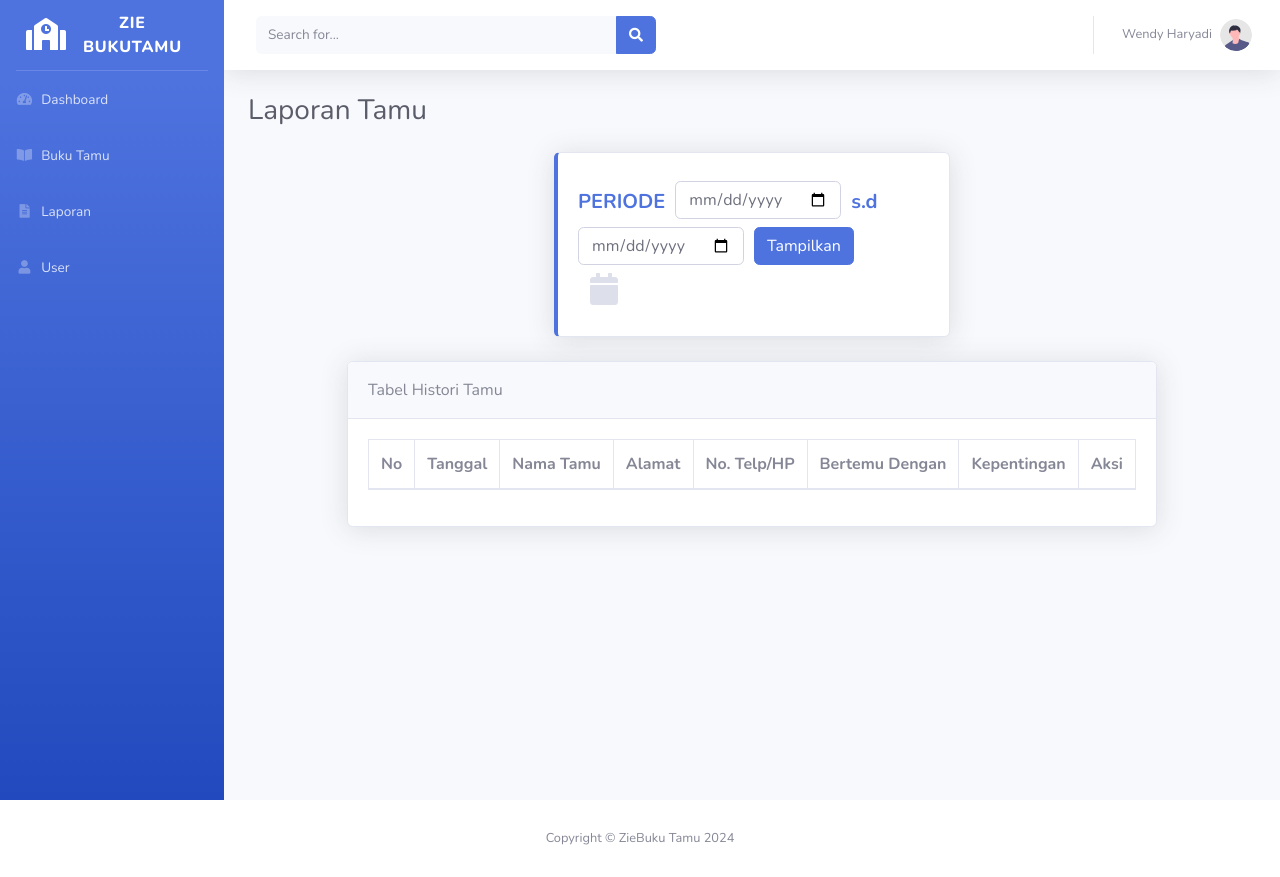
After one commit to HarIwn/BukuTamu, a PHP site: page /laporan.php in a window 1280 px wide. The commit adds this page. Run offline with PHP 8.4, Linux system fonts and the light colour scheme; lists and menus that the app fills with data are empty.

Commit message:
menambahkan halaman laporan dan fitur tampil laporan

```diff
--- a/buku-tamu.php
+++ b/buku-tamu.php
@@ -106,10 +106,6 @@ include_once('templates/header.php');
                                     <button type="submit" name="simpan" class="btn btn-primary">Simpan</button>
                                 </div>
                             </form>
-                        </div>
-                        <div class="modal-footer">
-                            <button type="button" class="btn btn-secondary" data-dismiss="modal">Close</button>
-                            <button type="button" class="btn btn-primary">Save changes</button>
                         </div>
                     </div>
                 </div>
--- a/edit-tamu.php
+++ b/edit-tamu.php
@@ -26,9 +26,9 @@ include_once('templates/header.php');
             <?php
         } else {
             ?>
-            <div class="alert alert-danger" role="alert">
+<!--             <div class="alert alert-danger" role="alert">
                 Data gagal diubah!
-            </div>
+            </div> -->
             <?php
         }
     }
--- a/edit-user.php
+++ b/edit-user.php
@@ -66,7 +66,7 @@ include_once('templates/header.php');
                 </div>
             </div>
             <div class="modal-footer">
-                <a type="button" class="btn btn-danger btn-icon-split" href="buku-user.php">
+                <a type="button" class="btn btn-danger btn-icon-split" href="users.php">
                     <span class="icon text-white-50">
                         <i class="fas fa-chevron-circle-left"></i>
                     </span>
--- a/function.php
+++ b/function.php
@@ -43,9 +43,15 @@ function tambah_tamu($data)
         return 0;
     }
 }
+
 function tambah_user($data)
 {
     global $koneksi;
+
+    if (!isset($data["username"]) || !isset($data["user_role"])) {
+        echo '<div class="alert alert-danger" role="alert">Error: Tidak ada username dan user_role</div>';
+        return 0;
+    }
 
     $kode = mysqli_real_escape_string($koneksi, $data["id_user"]);
     $username = mysqli_real_escape_string($koneksi, $data["username"]);
@@ -54,8 +60,17 @@ function tambah_user($data)
 
     // Enkripsi password dengan password_hash
     $password_hash = password_hash($password, PASSWORD_DEFAULT);
+
+    // Cek apakah kode sudah ada di database
+    $query = "SELECT * FROM users WHERE id_user = '$kode'";
+    $result = mysqli_query($koneksi, $query);
+    if (mysqli_num_rows($result) > 0) {
+        echo "Error: Kode '$kode' sudah ada di database.";
+        return 0;
+    }
+
+
     $query = "INSERT INTO users VALUES ('$kode','$username','$password_hash','$user_role')";
-
     if (mysqli_query($koneksi, $query)) {
         return mysqli_affected_rows($koneksi);
     } else {
@@ -133,4 +148,20 @@ function ubah_user($data)
 
 }
 
+function ganti_password($data)
+{
+    global $koneksi;
+    $kode = htmlspecialchars($data["id_user"]);
+    $password = htmlspecialchars($data["password"]);
+    $password_hash = password_hash($password, PASSWORD_DEFAULT);
+
+    $query = "UPDATE users SET
+        password = '$password_hash'
+        WHERE id_user = '$kode'";
+
+    mysqli_query($koneksi, $query);
+
+    return mysqli_affected_rows($koneksi);
+}
+
 ?>
--- /dev/null
+++ b/laporan.php
@@ -0,0 +1,117 @@
+<?php
+include_once('templates/header.php');
+require_once('function.php');
+?>
+
+<!-- Begin Page Content -->
+<div class="container-fluid">
+
+    <!-- Page Heading -->
+    <h1 class="h3 mb-4 text-gray-800">Laporan Tamu</h1>
+    <!-- Periode Select -->
+    <div class="row mx-auto d-flex justify-content-center">
+        <!--Periode Awal -->
+        <div class="col-xl-5 col-md-6 mb-4">
+            <div class="card border-left-primary shadow h-100 py-2">
+                <div class="card-body">
+                    <div class="row no-gutters align-items-center">
+                        <div class="col mr-2">
+                            <div class="h5 mb-0 font-weight-bold text-gray-800">
+                                <form method="post" action="">
+                                    <div class="form-row align-items-center">
+                                        <div class="col-auto">
+                                            <div class="font-weight-bold text-primary text-uppercase mb-1">Periode</div>
+                                        </div>
+                                        <div class="col-auto">
+                                            <input type="date" class="form-control mb-2" id="p_awal" name="p_awal"
+                                                required>
+                                        </div>
+                                        <div class="col-auto">
+                                            <div class="font-weight-bold text-primary mb-1">s.d</div>
+                                        </div>
+                                        <div class="col-auto">
+                                            <input type="date" class="form-control mb-2" id="p_akhir" name="p_akhir"
+                                                required>
+                                        </div>
+                                        <div class="col-auto">
+                                            <button type="submit" name="tampilkan"
+                                                class="btn btn-primary mb-2">Tampilkan</button>
+                                        </div>
+                                </form>
+                            </div>
+                        </div>
+                        <div class="col-auto">
+                            <i class="fas fa-calendar fa-2x text-gray-300"></i>
+                        </div>
+                    </div>
+                </div>
+            </div>
+        </div>
+    </div>
+    <!-- -->
+    <div class="card shadow mb-4">
+        <div class="card-header py-3">
+            <span class="text">Tabel Histori Tamu</span>
+        </div>
+        <div class="card-body">
+            <div class="table-responsive">
+                <table class="table table-bordered" id="dataTable" width="100%" cellspacing="0">
+                    <thead>
+                        <tr>
+                            <th>No</th>
+                            <th>Tanggal</th>
+                            <th>Nama Tamu</th>
+                            <th>Alamat</th>
+                            <th>No. Telp/HP</th>
+                            <th>Bertemu Dengan</th>
+                            <th>Kepentingan</th>
+                            <th>Aksi</th>
+                        </tr>
+                    </thead>
+                    <tbody>
+                        <?php
+                        if (isset($_POST['tampilkan'])) {
+                            $p_awal = $_POST['p_awal'];
+                            $p_akhir = $_POST['p_akhir'];
+                            // penomoran auto-increment
+                            $no = 1;
+                            //query untuk memanggil semua data buku dari tabel buku_tamu
+                            $buku_tamu = query("SELECT * FROM buku_tamu WHERE tanggal BETWEEN '$p_awal' AND '$p_akhir' ");
+                            foreach ($buku_tamu as $tamu): ?>
+                                <tr>
+                                    <td><?= $no++ ?></td>
+                                    <td><?= $tamu['tanggal'] ?></td>
+                                    <td><?= $tamu['nama_tamu'] ?></td>
+                                    <td><?= $tamu['alamat'] ?> TEsT</td>
+                                    <td><?= $tamu['no_hp'] ?></td>
+                                    <td><?= $tamu['bertemu'] ?></td>
+                                    <td><?= $tamu['kepentingan'] ?></td>
+                                    <td>
+                                        <a class="btn btn-success" href="edit-tamu.php?id=<?= $tamu['id_tamu'] ?>">Ubah</a>
+                                        <a onclick="return confirm('Apakah anda yakin ingin menghapus data ini?');"
+                                            class="btn btn-danger" href="hapus-tamu.php?id=<?= $tamu['id_tamu'] ?>">Hapus</a>
+                                    </td>
+                                </tr>
+                            <?php endforeach; ?>
+                        <?php } ?>
+                    </tbody>
+
+                </table>
+            </div>
+        </div>
+    </div>
+</div>
+
+
+
+</div>
+
+</div>
+
+</div>
+</div>
+<!-- /.container-fluid -->
+
+<?php
+include_once('templates/footer.php');
+?>
--- a/templates/footer.php
+++ b/templates/footer.php
@@ -50,13 +50,22 @@
 <!-- Custom scripts for all pages-->
 <script src="src/js/sb-admin-2.min.js"></script>
 <script>
+    // Auto Hide Notification
     $(document).ready(function () {
         window.setTimeout(function () {
             $(".alert").fadeTo(500, 0).slideUp(500, function () {
                 $(this).remove();
             });
         }, 4000);
-    })
+    });
+    // ambil data id user dari tombol ganti password ke modal ganti password
+    $('#gantiPassword').on('show.bs.modal', function (event) {
+        var button = $(event.relatedTarget);
+        var id = button.data('id');
+        console.log(id)
+        var modal = $(this)
+        modal.find('.modal-body #id_user').val(id)
+    });
 </script>
 
 </body>
--- a/templates/header.php
+++ b/templates/header.php
@@ -60,7 +60,7 @@
 
             <!-- Nav Item - Laporan -->
             <li class="nav-item">
-                <a class="nav-link" href="index.html">
+                <a class="nav-link" href="laporan.php">
                     <i class="fas fa-fw fa-file-alt"></i>
                     <span>Laporan</span></a>
             </li>
```
Also changed, not shown: users.php (+57 -10 lines).
